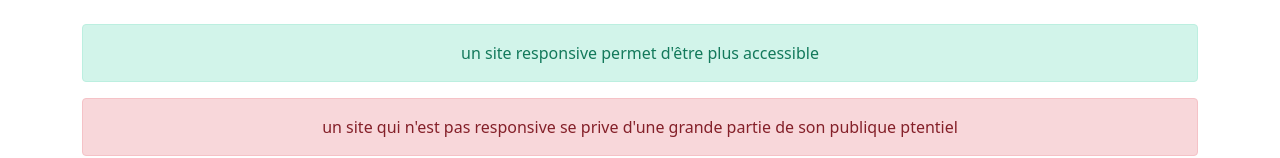
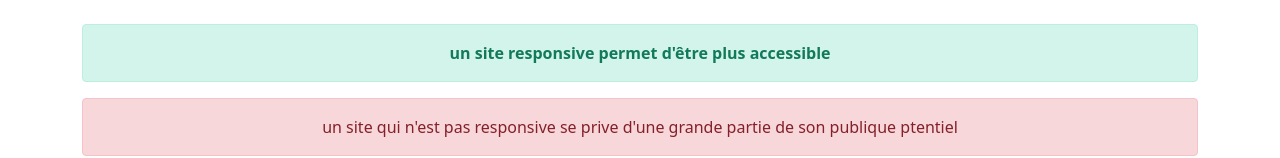
Before and after one commit to FAITH-ORAN/exo-bootstrap, a plain HTML site: page index2.html in a window 1280 px wide. Shown: the part 300-458 px from the top of the page. Drawn offline with Linux system fonts and the light colour scheme.

Commit message:
ajout balise b pour bold

```diff
--- a/index2.html
+++ b/index2.html
@@ -17,8 +17,8 @@
               </div>
               </div>
               <div class= "container">
-               <div class="alert alert-success  text-center mt-2" role="alert">
-                        un site responsive permet d'être plus accessible
+               <div class="alert alert-success  text-center mt-2 font-weight-bold" role="alert">
+                        <b>un site responsive permet d'être plus accessible</b>
                 </div>
 
                  <div class="alert alert-danger text-center" role="alert">
```
